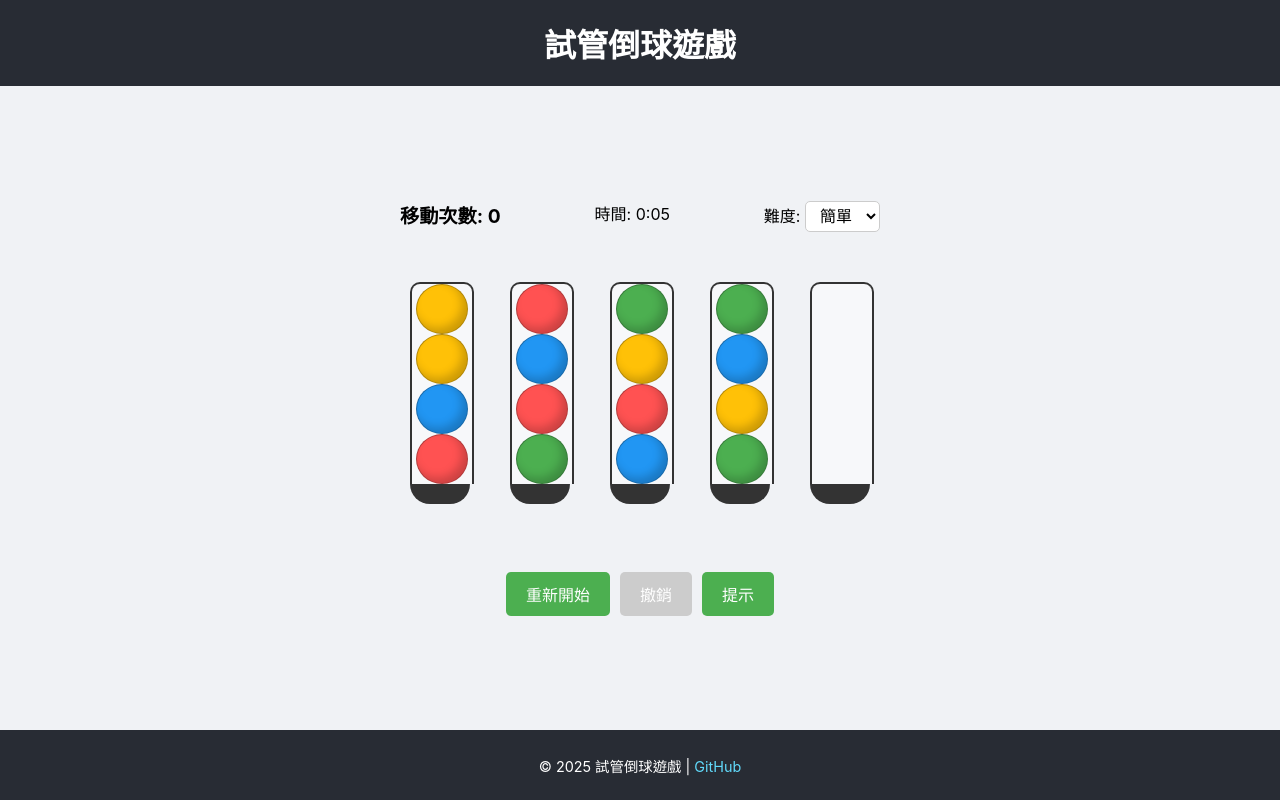
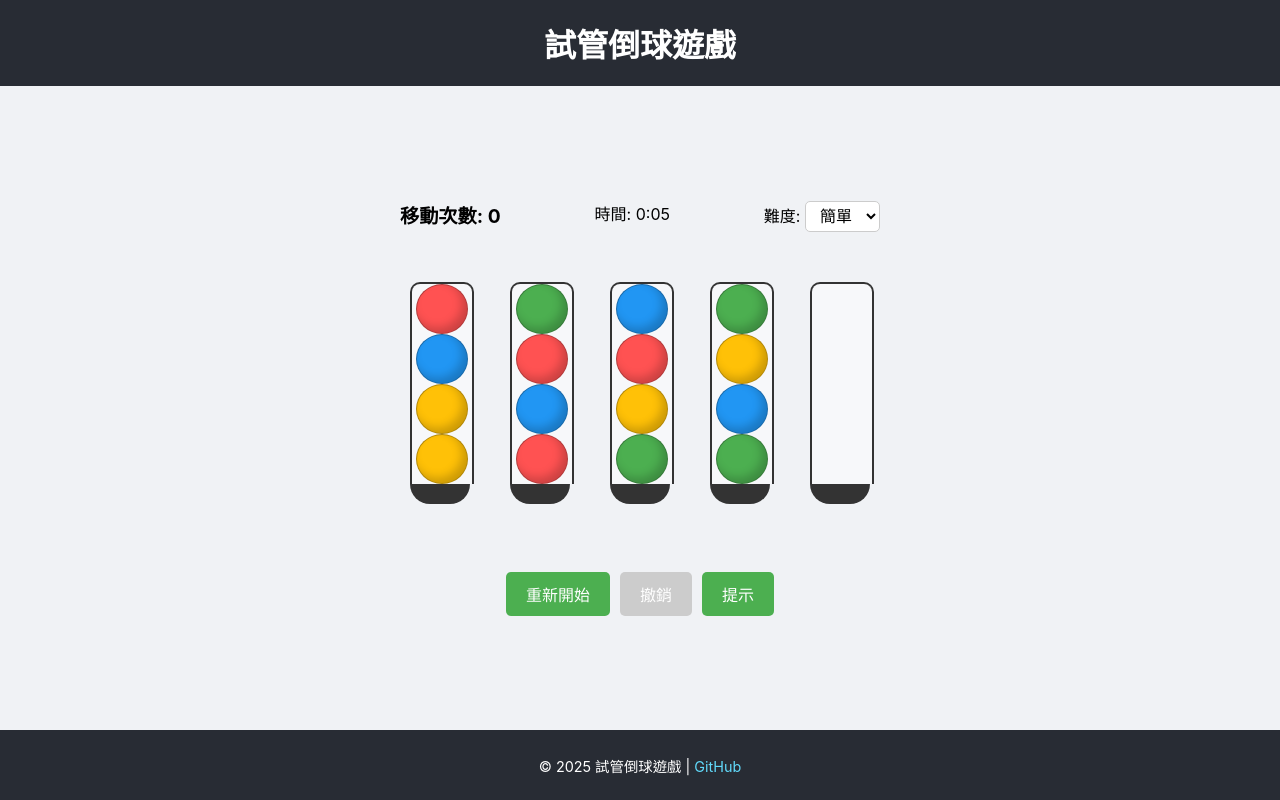
Before and after one commit to yanchen184/ball-sort-puzzle, a React (Create React App) app: page / in a window 1280 px wide. Built offline with nearby package versions, Linux system fonts and the light colour scheme.

Commit message:
修正 Tube.css，使球顯示在試管底部

```diff
--- a/src/components/Tube.css
+++ b/src/components/Tube.css
@@ -30,7 +30,8 @@
   border-bottom: none;
   border-radius: 10px 10px 0 0;
   display: flex;
-  flex-direction: column-reverse;
+  flex-direction: column;  /* 改為由上到下 */
+  justify-content: flex-end; /* 球會堆積在底部 */
   overflow: hidden;
 }
 
```
